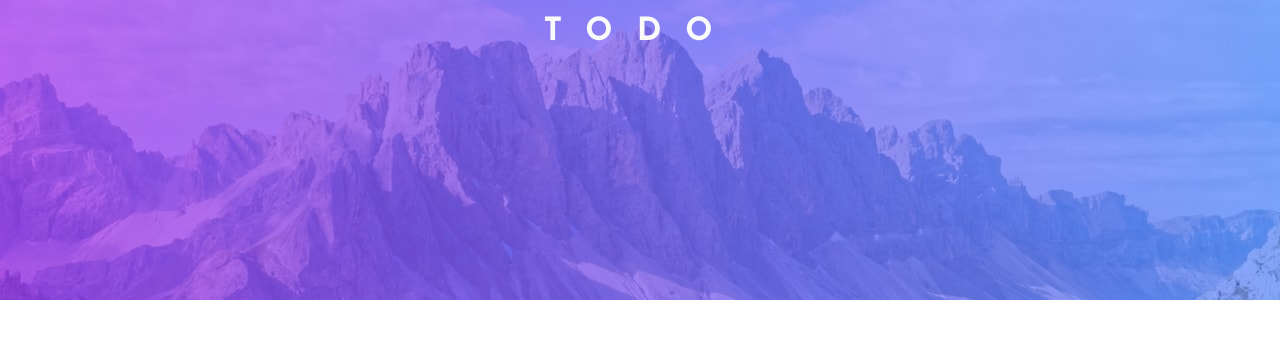
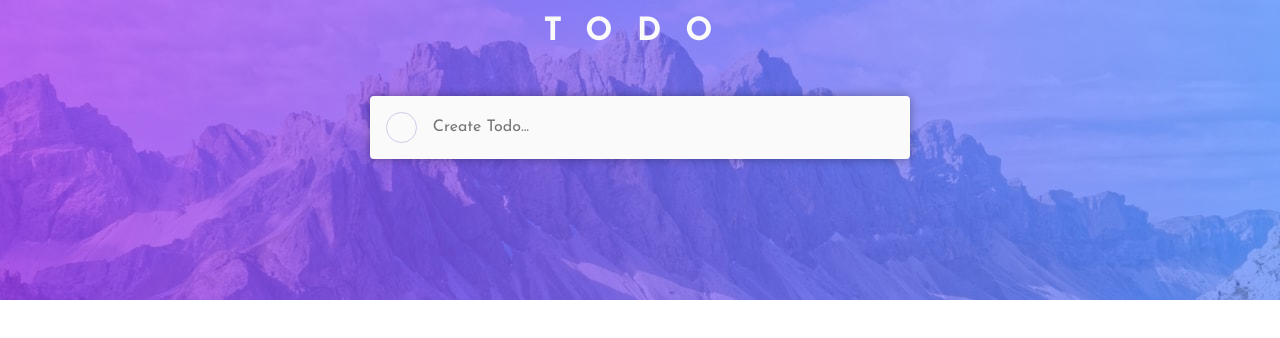
Before and after one commit to BUTURUM/todo-app, a Vue app: page / in a window 1280 px wide. Shown: the top 338 px of the page. Built offline with nearby package versions, Linux system fonts and the light colour scheme.

Commit message:
Add todo item form was created

```diff
--- /dev/null
+++ b/components/Add-Todo.vue
@@ -0,0 +1,26 @@
+<template>
+  <form class="add-todo box" @submit.prevent="submit">
+    <div class="add-todo__figure"></div>
+    <input
+      class="add-todo__input"
+      placeholder="Create Todo..."
+      type="text"
+      v-model="title"
+    >
+  </form>
+</template>
+<script>
+  import '../style/todo.css';
+
+  export default {
+    methods: {
+      submit(){
+        this.$emit('add-item', this.title);
+        this.title = ''
+      }
+    },
+    data(){
+      return {title: ''}
+    }
+  }
+</script>
--- a/components/App.vue
+++ b/components/App.vue
@@ -1,14 +1,16 @@
 <template>
   <div id="wrapper">
     <Header></Header>
+    <AddTodo @add-item="console.log($event)"/>
   </div>
 </template>
 <script>
   import '../style/general.css';
+  import AddTodo from './Add-Todo.vue';
 
   import Header from './Header.vue';
 
   export default {
-    components: {Header}
+    components: { Header, AddTodo }
   }
 </script>
--- a/style/general.css
+++ b/style/general.css
@@ -1,7 +1,9 @@
 @import url('https://fonts.googleapis.com/css2?family=Josefin+Sans:ital,wght@0,100..700;1,100..700&display=swap');
 
 :root{
-  --fill-color: hsl(0, 0%, 98%);
+  --fill-color:hsl(0, 0%, 98%);
+  --passive-color:hsl(234, 39%, 85%);
+  --hover-color:hsl(236, 33%, 92%);
 }
 
 body{
@@ -18,9 +20,18 @@ body{
 h1, h2, h3, h4, h5, h6{
   margin: 0;
 }
+input{
+  all: unset;
+}
 
 #wrapper{
   max-width: 540px;
   margin: auto;
   padding: 1rem;
 }
+.box{
+  background-color: var(--fill-color);
+  box-shadow: 0 0 10px rgba(0, 0, 0, .35);
+  margin-bottom: 1.5rem;
+  border-radius: .25rem;
+}
--- /dev/null
+++ b/style/todo.css
@@ -0,0 +1,16 @@
+.add-todo{
+  display: flex;
+  align-items: stretch;
+  gap: 1rem;
+  padding: 1rem;
+}
+.add-todo__input{
+  color: var(--dark-color);
+  flex: auto;
+}
+.add-todo__figure{
+  width: 1.8rem;
+  height: 1.8rem;
+  border-radius: 50%;
+  border: solid 1px var(--passive-color);
+}
```
